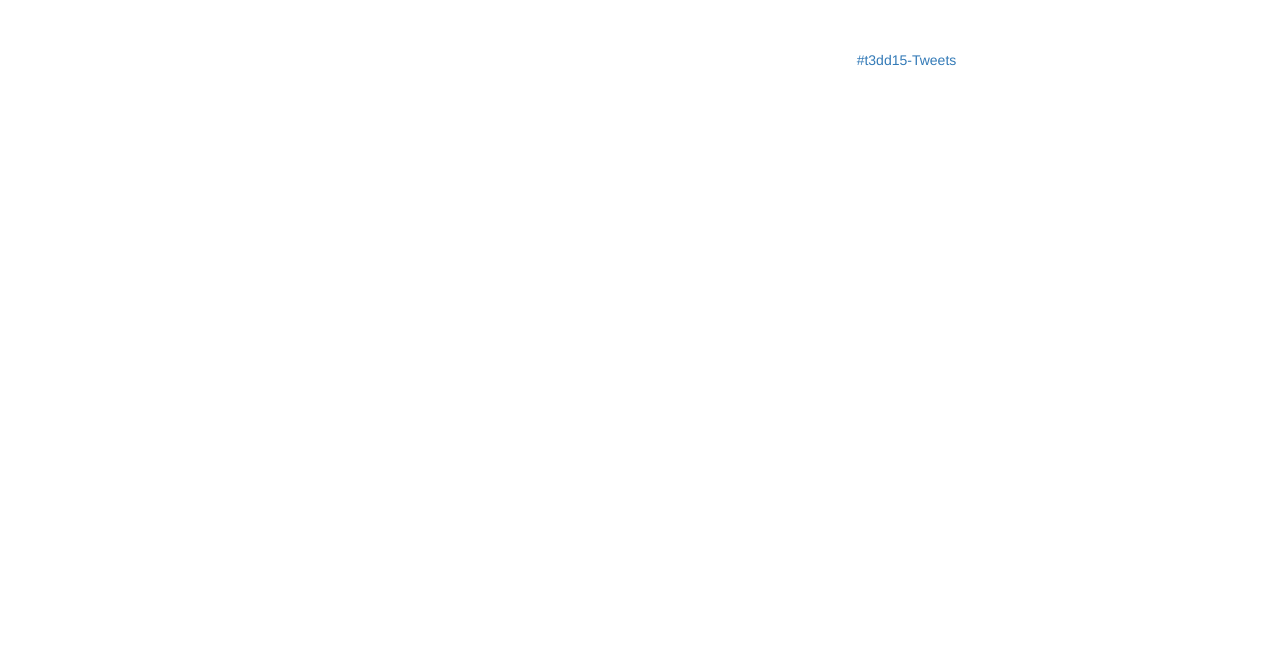
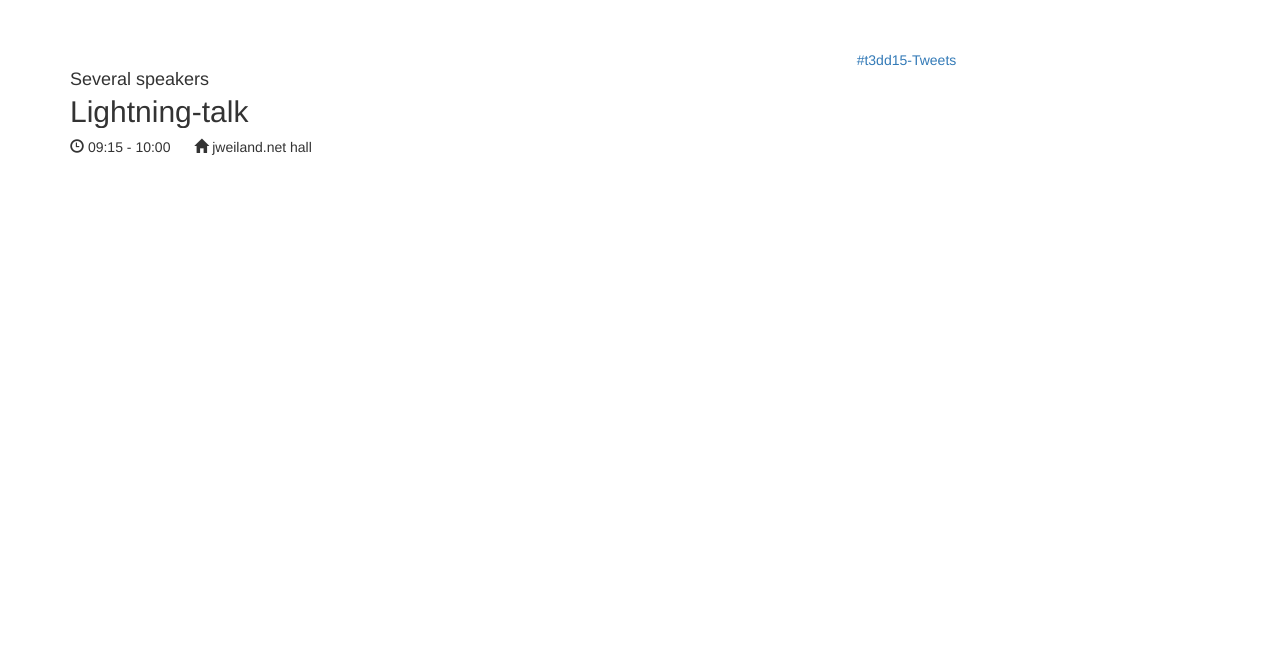
Before and after one commit to t3dd/signage, a website: page Web/index.html in a window 1280 px wide. Shown: the top 647 px of the page. Drawn offline with Linux system fonts and the light colour scheme; no server answers.

Commit message:
[TASK] Add Lightning-talk

```diff
--- a/Web/Scripts/App/App.js
+++ b/Web/Scripts/App/App.js
@@ -93,6 +93,7 @@
 	EventListController.$inject = ['$interval', 'EventFactory', 'LeisureFactory', 'SpeakerFactory'];
 	function EventListController($interval, EventFactory, LeisureFactory, SpeakerFactory) {
 		var self = this, weekdays = ['Sunday', 'Monday', 'Tuesday', 'Wednesday', 'Thursday', 'Friday', 'Saturday'], d = new Date();
+		self.lightningTime = false;
 		self.speakers = [];
 		self.events = [];
 		self.day = weekdays[d.getDay()];
@@ -109,6 +110,8 @@
 		function getEvents() {
 			d = new Date();
 			self.begin = ((d.getHours() + (d.getMinutes() / 60)) / 24);
+			self.lightningTime = self.begin < 0.416666667;
+			console.log(self.lightningTime);
 			EventFactory.get({day: self.day, begin: self.begin, maxCol: self.limit}, function(result) {
 				var newEvents = transformFeedResult(result);
 				if (newEvents.length && self.begin < 0.77) {
--- a/Web/index.html
+++ b/Web/index.html
@@ -94,7 +94,7 @@
 <body ng-controller="EventListController as EventList">
 <div class="row">
 	<div class="col-sm-8">
-		<div class="media event" ng-repeat="event in EventList.events | orderBy:begin:true | limitTo:EventList.limit track by event.id" ng-class="{'bg-success': event.highlight == '1'}">
+		<div class="media event" ng-repeat="event in EventList.events | orderBy:begin:true | limitTo:EventList.limit track by event.id" ng-class="{'bg-success': event.highlight == '1'}" ng-if="!EventList.lightningTime">
 			<div class="media-left" ng-if="EventList.getSpeakerAvatarForName(event.speaker1)">
 				<img ng-src="{{::EventList.getSpeakerAvatarForName(event.speaker1)}}" alt="" class="media-object img-circle" width="100" height="100">
 			</div>
@@ -106,6 +106,17 @@
 				<p class="h5"><span class="glyphicon glyphicon-time"></span>
 					<span class="time">{{event.begin}} <span ng-if="event.end">- {{event.end}}</span></span>
 					<span class="glyphicon glyphicon-home"></span> {{event.room}}</p>
+			</div>
+		</div>
+		<div class="media event" ng-if="EventList.lightningTime">
+			<div class="media-body">
+				<h4 class="media-heading">Several speakers</h4>
+
+				<h2 class="media-heading">Lightning-talk</h2>
+
+				<p class="h5"><span class="glyphicon glyphicon-time"></span>
+					<span class="time">09:15 - 10:00</span>
+					<span class="glyphicon glyphicon-home"></span> jweiland.net hall</p>
 			</div>
 		</div>
 	</div>
```
